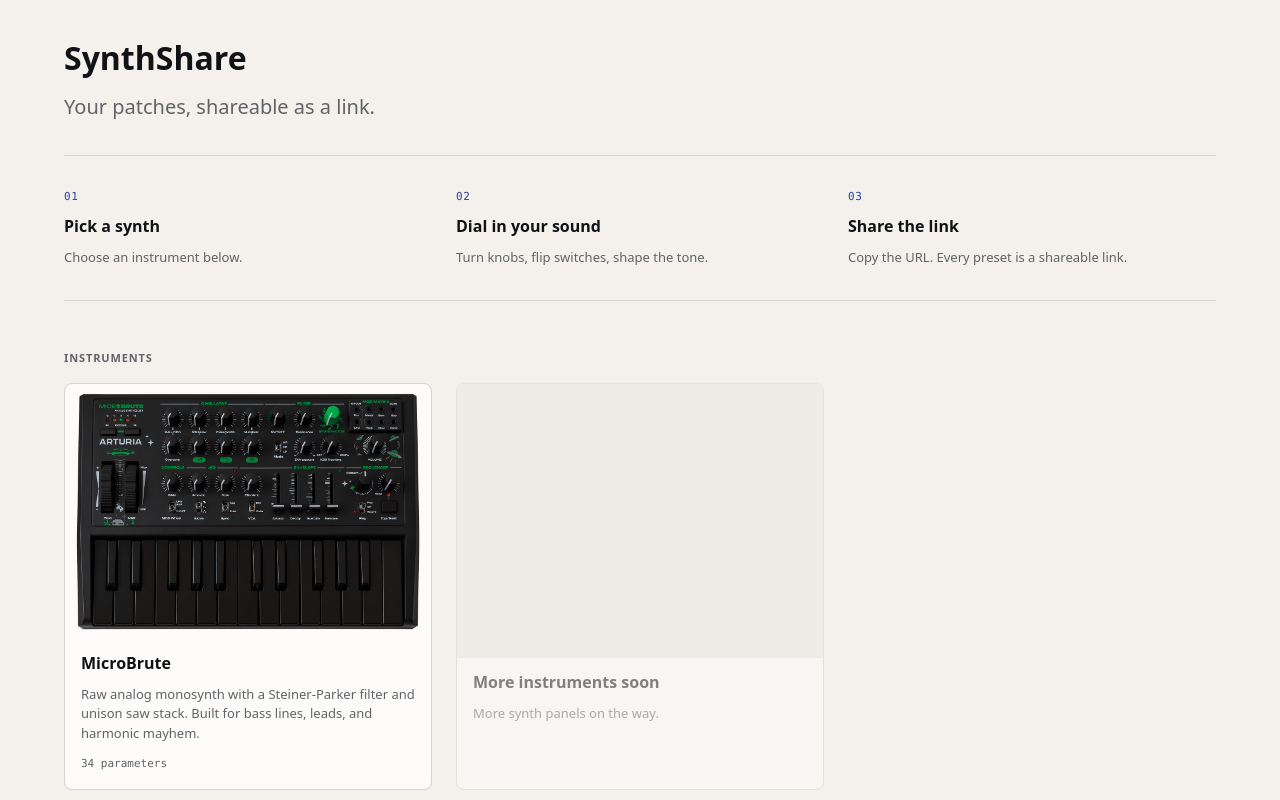
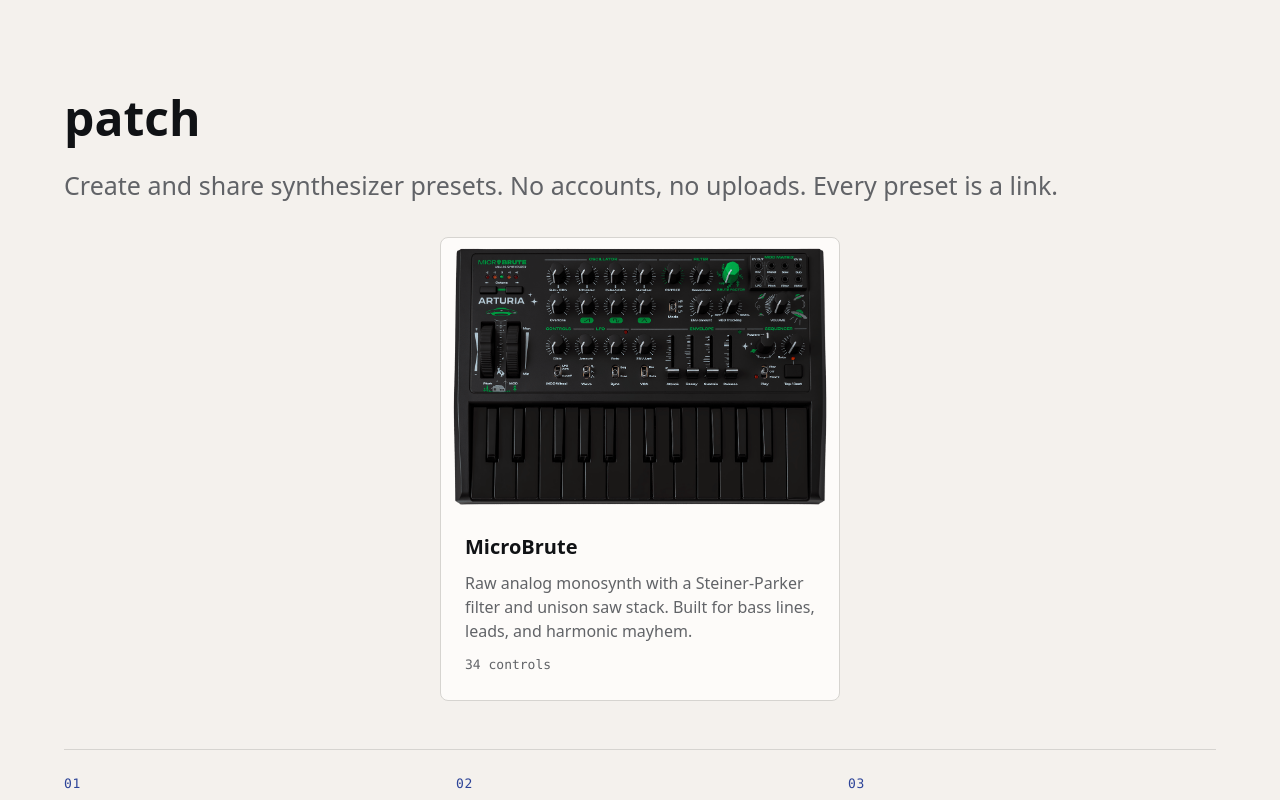
Before and after one commit to tsu-ld/patch, a React (Vite) app: page / in a window 1280 px wide. Shown: the top 800 px of the page. Built offline with nearby package versions, Linux system fonts and the light colour scheme.

Commit message:
refactor: improve styles

```diff
--- a/src/components/Footer.css
+++ b/src/components/Footer.css
@@ -10,7 +10,7 @@
 .footer a {
   color: var(--color-text-muted);
   text-decoration: none;
-  transition: color 15ms;
+  transition: color 150ms;
 }
 
 .footer a:hover {
--- a/src/components/Knob.css
+++ b/src/components/Knob.css
@@ -6,7 +6,7 @@
     background: var(--color-surface);
     position: relative;
     cursor: grab;
-    transition: border-color 15ms;
+    transition: border-color 150ms;
 }
 
 .knob-body:hover {
--- a/src/components/PatchBay.css
+++ b/src/components/PatchBay.css
@@ -20,7 +20,7 @@
   border: 1.5px solid var(--color-border);
   background: var(--color-surface);
   cursor: pointer;
-  transition: border-color 15ms;
+  transition: border-color 150ms;
   touch-action: none;
   transform: translate(-50%, -50%);
   z-index: 2;
--- a/src/components/PresetName.css
+++ b/src/components/PresetName.css
@@ -8,7 +8,7 @@
   color: var(--color-text-muted);
   font-size: var(--text-sm);
   font-family: var(--font-sans);
-  transition: border-color 15ms, color 15ms;
+  transition: border-color 150ms, color 150ms;
 }
 
 input.preset-name:hover {
--- a/src/components/Switch.css
+++ b/src/components/Switch.css
@@ -6,7 +6,7 @@
     border-radius: 10px;
     position: relative;
     cursor: pointer;
-    transition: border-color 15ms;
+    transition: border-color 150ms;
 }
 
 .switch-track:hover {
--- a/src/index.html
+++ b/src/index.html
@@ -3,7 +3,7 @@
 <head>
   <meta charset="UTF-8" />
   <meta name="viewport" content="width=device-width, initial-scale=1.0" />
-  <title>SynthShare</title>
+  <title>patch</title>
   <link rel="stylesheet" href="/styles/index.css" />
 </head>
 <body>
--- a/src/routes/editor.jsx
+++ b/src/routes/editor.jsx
@@ -21,7 +21,7 @@
     <>
       <nav>
         <div className="nav-left">
-          <Link to="/" className="nav-home">SynthShare</Link>
+          <Link to="/" className="nav-home">patch</Link>
           <span className="nav-sep" aria-hidden="true" />
           <span className="nav-synth">{synth.name}</span>
         </div>
--- a/src/routes/index.jsx
+++ b/src/routes/index.jsx
@@ -3,14 +3,14 @@
 import { synths } from '@/synths/index.js'
 
 const steps = [
-  { n: '01', label: 'Pick a synth', detail: 'Choose an instrument below.' },
-  { n: '02', label: 'Dial in your sound', detail: 'Turn knobs, flip switches, shape the tone.' },
-  { n: '03', label: 'Share the link', detail: 'Copy the URL. Every preset is a shareable link.' },
+  { label: 'Pick a synth', detail: 'Browse instruments and find your starting point.' },
+  { label: 'Dial in your sound', detail: 'Turn knobs, flip switches, shape the tone.' },
+  { label: 'Share the link', detail: 'Every preset lives in the URL. Copy and share.' },
 ]
 
 function SynthCard({ synth }) {
   return (
-    <Link key={synth.id} to={`/editor?synth=${synth.id}`} className="synth-card">
+    <Link to={`/editor?synth=${synth.id}`} className="synth-card">
       <img src={synth.panel} alt={synth.name} className="synth-card-image" />
       <div className="synth-card-body">
         <h3 className="synth-card-name">{synth.name}</h3>
@@ -18,7 +18,7 @@
           <p className="synth-card-desc">{synth.description}</p>
         )}
         <span className="synth-card-meta">
-          {`${Object.keys(synth.params).length} parameters`}
+          {`${Object.keys(synth.params).length} controls`}
         </span>
       </div>
     </Link>
@@ -29,35 +29,28 @@
   return (
     <main>
       <header className="landing-hero">
-        <h1>SynthShare</h1>
-        <p className="landing-tagline">Your patches, shareable as a link.</p>
+        <h1>patch</h1>
+        <p className="landing-tagline">Create and share synthesizer presets. No accounts, no uploads. Every preset is a link.</p>
       </header>
 
+      <section className="synth-section">
+        <div className="synth-grid">
+          {synths.map(synth => (
+            <SynthCard key={synth.id} synth={synth} />
+          ))}
+        </div>
+      </section>
+
       <section className="how-it-works">
-        {steps.map(step => (
-          <div key={step.n} className="how-step">
-            <span className="how-step-n">{step.n}</span>
+        {steps.map((step, i) => (
+          <div key={step.label} className="how-step">
+            <span className="how-step-n">{String(i + 1).padStart(2, '0')}</span>
             <strong className="how-step-label">{step.label}</strong>
             <p className="how-step-detail">{step.detail}</p>
           </div>
         ))}
       </section>
 
-      <section className="synth-section">
-        <h2 className="section-heading">Instruments</h2>
-        <div className="synth-grid">
-          {synths.map(synth => (
-            <SynthCard key={synth.id} synth={synth} />
-          ))}
-          <div className="synth-card synth-card-soon">
-            <div className="synth-card-soon-image" />
-            <div className="synth-card-body">
-              <h3 className="synth-card-name">More instruments soon</h3>
-              <p className="synth-card-desc">More synth panels on the way.</p>
-            </div>
-          </div>
-        </div>
-      </section>
       <Footer />
     </main>
   )
--- a/src/styles/controls.css
+++ b/src/styles/controls.css
@@ -6,7 +6,7 @@
   padding: var(--space-2) var(--space-4);
   font-size: var(--text-sm);
   cursor: pointer;
-  transition: background-color 15ms, border-color 15ms, color 15ms;
+  transition: background-color 150ms, border-color 150ms, color 150ms;
 }
 
 button:hover {
@@ -34,7 +34,7 @@
   padding: var(--space-2) var(--space-3);
   font-size: var(--text-sm);
   width: 100%;
-  transition: border-color 15ms;
+  transition: border-color 150ms;
 }
 
 input[type='text']:focus-visible,
--- a/src/styles/layout.css
+++ b/src/styles/layout.css
@@ -96,11 +96,15 @@
 /* ── Landing ─────────────────────── */
 
 .landing-hero {
-  padding-bottom: var(--space-8);
+  padding: var(--space-12) 0 var(--space-8);
+}
+
+.landing-hero h1 {
+  font-size: 48px;
 }
 
 .landing-tagline {
-  font-size: var(--text-lg);
+  font-size: var(--text-xl);
   color: var(--color-text-muted);
   margin: var(--space-2) 0 0;
 }
@@ -109,9 +113,8 @@
   display: grid;
   grid-template-columns: repeat(3, 1fr);
   gap: var(--space-6);
-  padding: var(--space-8) 0;
+  padding: var(--space-6) 0;
   border-top: 1px solid var(--color-border);
-  border-bottom: 1px solid var(--color-border);
 }
 
 .how-step {
@@ -121,41 +124,35 @@
 }
 
 .how-step-n {
-  font-size: var(--text-xs);
+  font-size: var(--text-sm);
   font-family: var(--font-mono);
   color: var(--color-accent);
   letter-spacing: 0.05em;
 }
 
 .how-step-label {
-  font-size: var(--text-base);
+  font-size: var(--text-lg);
   font-weight: 600;
   color: var(--color-text);
 }
 
 .how-step-detail {
-  font-size: var(--text-sm);
+  font-size: var(--text-base);
   color: var(--color-text-muted);
   margin: 0;
 }
 
-.section-heading {
-  font-size: var(--text-xs);
-  font-weight: 600;
-  color: var(--color-text-muted);
-  text-transform: uppercase;
-  letter-spacing: 0.08em;
-  margin-bottom: var(--space-4);
-}
-
 .synth-grid {
-  display: grid;
-  grid-template-columns: repeat(auto-fill, minmax(280px, 1fr));
+  display: flex;
+  flex-wrap: wrap;
+  justify-content: center;
   gap: var(--space-6);
 }
 
 .synth-card {
   display: block;
+  flex: 0 1 400px;
+  max-width: 480px;
   background: var(--color-surface);
   border: 1px solid var(--color-border);
   border-radius: var(--radius-md);
@@ -167,43 +164,31 @@
 
 .synth-card:hover { border-color: var(--color-accent); }
 
-.synth-card-soon {
-  cursor: default;
-  opacity: 0.5;
-}
-
-.synth-card-soon:hover { border-color: var(--color-border); }
-
-.synth-card-soon-image {
-  aspect-ratio: 4 / 3;
-  background: var(--color-surface-2);
-}
-
 .synth-card-image { width: 100%; display: block; }
 
 .synth-card-body {
-  padding: var(--space-3) var(--space-4) var(--space-4);
+  padding: var(--space-4) var(--space-6) var(--space-6);
   display: flex;
   flex-direction: column;
   gap: var(--space-2);
 }
 
 .synth-card-name {
-  font-size: var(--text-base);
+  font-size: var(--text-lg);
   font-weight: 600;
   color: var(--color-text);
   margin: 0;
 }
 
 .synth-card-desc {
-  font-size: var(--text-sm);
+  font-size: var(--text-base);
   color: var(--color-text-muted);
   margin: 0;
   line-height: 1.5;
 }
 
 .synth-card-meta {
-  font-size: var(--text-xs);
+  font-size: var(--text-sm);
   font-family: var(--font-mono);
   color: var(--color-text-muted);
   margin-top: var(--space-1);
```
